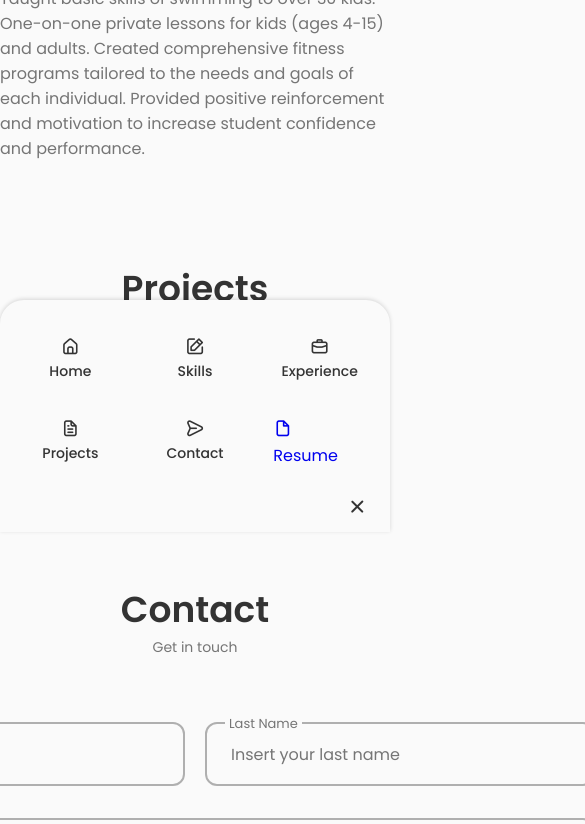
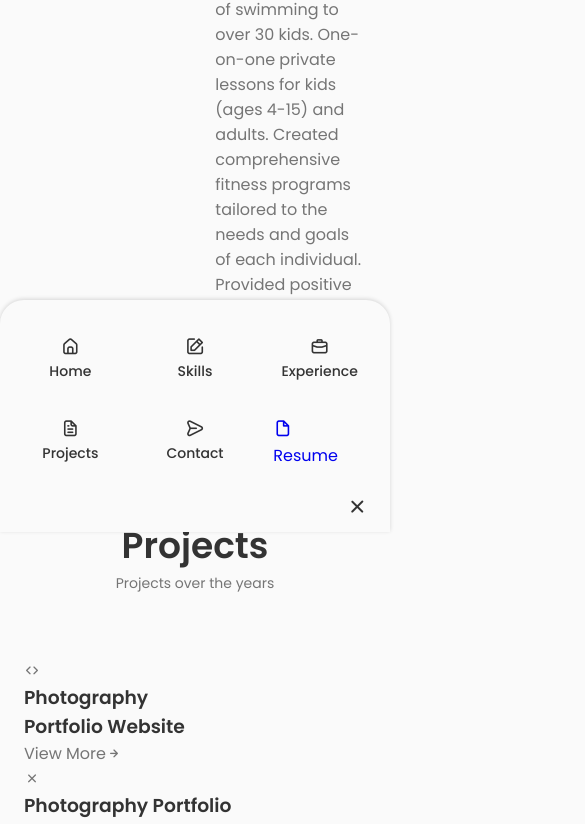
Before and after one commit to kohkikita/personal-portfolio-website, a React (Create React App) app: page / in a window 390 px wide. Shown: the part 1156-1980 px from the top of the page, 585 px wide, since content can reach past the window. Built offline with nearby package versions, Linux system fonts and the light colour scheme.

Commit message:
fixed contacts. finished html for projects

```diff
--- a/src/components/contact/Contact.jsx
+++ b/src/components/contact/Contact.jsx
@@ -29,11 +29,10 @@ const Contact = () => {
             <h2 className="section__title" id='skills'>Contact</h2>
             <span className="section__subtitle">Get in touch</span>
 
-            <div className="contact__container grid">
-                <div className="contact__card">
+            <div className="contact__container container grid">
                 <form className='contact__form' ref={form} onSubmit={sendEmail}>
                     <div className="contact__form-name">
-                            <div className="contact__form-div contact__form-name">
+                        <div className="contact__form-div">
                             <label className="contact__form-tag">First Name</label>
                             <input
                             type="text"
@@ -42,7 +41,7 @@ const Contact = () => {
                             placeholder='Insert your first name'
                             />
                         </div>
-                            <div className="contact__form-div contact__form-name">
+                        <div className="contact__form-div">
                             <label className="contact__form-tag">Last Name</label>
                             <input
                             type="text"
@@ -100,7 +99,6 @@ const Contact = () => {
                     </button>
                 </form>
             </div>
-            </div>
         </section>
     )
 }
--- a/src/components/contact/contact.css
+++ b/src/components/contact/contact.css
@@ -2,18 +2,13 @@
     justify-content: center;
     column-gap: 6rem;
     padding-bottom: 3rem;
-}
-
-
-.contact__card {
-    background-color: var(--container--color);
-    text-align: center;
-
+    grid-template-columns: 1fr;
 }
 
 .contact__form {
-    width: 800px;
-
+    margin: 0 auto;
+    width: 80%;
+    text-align: center;
 }
 
 .contact__form-div {
@@ -51,7 +46,7 @@
     height: 11rem;
 }
 
-.contact__form-area textarea{
+.contact__form-area textarea {
     resize: none;
 }
 
@@ -61,26 +56,69 @@
     gap: 20px;
 }
 
-
-
 /*===== BREAKPOINTS =====*/
 
-  /* For larger Devices */
+/* For larger devices */
 @media screen and (max-width: 992px) {
+    .contact__container {
+        column-gap: 4rem; /* Adjust column gap */
+    }
 
+    .contact__card {
+        padding: 1rem; /* Adjust padding */
+    }
 }
 
 /* For medium devices */
 @media screen and (max-width: 768px) {
+    .contact__container {
+        column-gap: 2rem; /* Reduce column gap */
+    }
 
+    .contact__card {
+        padding: 0.5rem; /* Further adjust padding */
+    }
 
+    .contact__form-area {
+        height: 8rem; /* Adjust textarea height */
+    }
 
+    .contact__form-name {
+        grid-template-columns: 1fr; /* Stack grid columns */
+        gap: 10px; /* Reduce gap */
     }
-  @media screen and (max-width: 576px) {
-
 }
 
 /* For small devices */
+@media screen and (max-width: 576px) {
+    .contact__container {
+        column-gap: 1rem; /* Further reduce column gap */
+    }
+
+    .contact__card {
+        padding: 0.5rem; /* Adjust padding */
+    }
+
+    .contact__form-area {
+        height: 6rem; /* Adjust textarea height */
+    }
+
+    .contact__form-input {
+        padding: 1rem; /* Adjust padding inside input */
+    }
+}
+
+/* For very small devices */
 @media screen and (max-width: 350px) {
+    .contact__container {
+        column-gap: 0.5rem; /* Minimal column gap */
+    }
 
+    .contact__form-area {
+        height: 5rem; /* Adjust textarea height */
     }
+
+    .contact__form-input {
+        padding: 0.75rem; /* Further adjust padding */
+    }
+}
--- a/src/components/experience/Experience.jsx
+++ b/src/components/experience/Experience.jsx
@@ -6,10 +6,10 @@ const Experience = () => {
         <h1 className="section__title">Work Experience</h1>
         <span className="section__subtitle">My Journey</span>
 
-        <div className="experience__container">
+        <div className="experience__container container grid">
             <div className="company__year">
                 <h2 className="experience__company">Cyan Swim Academy</h2>
-                <h3 className="experience__year">2021 - Present</h3>
+                <h3 className="experience__year">2021 - 2024</h3>
             </div>
 
             <div className="title__description">
--- a/src/components/experience/experience.css
+++ b/src/components/experience/experience.css
@@ -1,46 +1,15 @@
 .experience__container {
-    display: flex;
-    justify-content: space-around;
-    max-width: 800;
-}
-.company__year {
-    display: flex;
-    flex-direction: column;
-}
-
-.title__description {
-    display: flex;
-    flex-direction: column;
-    max-width: 500px;
-    margin-bottom: var(--mb-0-25);
-}
-
-.experience__title {
-    margin-bottom: var(--mb-0-25);
-}
-
-.experience__company {
-    margin-bottom: var(--mb-0-25);
+    grid-template-columns: 1fr 0.9fr;
 }
 
   /*===== BREAKPOINTS =====*/
 
   /* For larger Devices */
   @media screen and (max-width: 992px) {
-    .experience__container {
-        grid-template-columns: 100px repeat(2, 1fr);
-        column-gap: 1.25rem;
-    }
   }
 
   /* For medium devices */
   @media screen and (max-width: 768px) {
-    .experience__container {
-        grid-template-columns: 0.5fr 3fr;
-        padding-top: 3.5rem;
-        display: initial;
-        align-items: center;
-    }
   }
 
   /* For small devices */
--- a/src/components/projects/Projects.jsx
+++ b/src/components/projects/Projects.jsx
@@ -8,10 +8,100 @@ const Projects = () => {
         <span className="section__subtitle">Projects over the years</span>
 
         <div className="skills__container container grid">
-          <div className="skills__card">
-            <img src="" alt="" />
-            <h2 className="skills__title">Personal Portfolio Website</h2>
-            <p className="skills__description">This website</p>
+          <div className="skills__content">
+            <div>
+              <i className="uil uil-arrow service__icon"></i>
+              <h3 className="skills__title">Photography <br /> Portfolio Website</h3>
+            </div>
+
+            <span className="skills__button">
+              View More
+              <i className="uil uil-arrow-right skills__button-icon"></i>
+            </span>
+
+            <div className="skills__modal">
+              <div className="skills__modal-content">
+                <i className="uil uil-times skills__modal-close"></i>
+
+                <img src="" alt="" className="skills__modal-image" />
+                <h3 className="skills__modal-title">Photography Portfolio</h3>
+                <p className="services__modal-description">
+                  Aug 2024 - Present
+                </p>
+
+                <ul className="services__modal-services grid">
+                  <li className="services__modal-service">
+                    <i className="uil uil-check-circle services__modal-icon"></i>
+                    <p className="services__modal-info">
+                    Created detailed mockups using Figma and hand-drawings to bring the client's vision to life.
+                    </p>
+                  </li>
+
+                  <li className="services__modal-service">
+                    <i className="uil uil-check-circle services__modal-icon"></i>
+                    <p className="services__modal-info">
+                    Developed a dynamic photography business website using React to create a platform that improved user engagement.
+                    </p>
+                  </li>
+                </ul>
+
+              </div>
+            </div>
+          </div>
+
+          <div className="skills__content">
+            <div>
+              <i className="uil uil-arrow service__icon"></i>
+              <h3 className="skills__title">Personal <br /> Portfolio Website</h3>
+            </div>
+
+            <span className="skills__button">
+              View More
+              <i className="uil uil-arrow-right skills__button-icon"></i>
+            </span>
+
+            <div className="skills__modal">
+              <div className="skills__modal-content">
+                <i className="uil uil-times skills__modal-close"></i>
+
+                <img src="" alt="" className="skills__modal-image" />
+                <h3 className="skills__modal-title">Personal Portfolio</h3>
+                <p className="services__modal-description">
+                  July 2024 - Present
+                </p>
+
+                <ul className="services__modal-services grid">
+                  <li className="services__modal-service">
+                    <i className="uil uil-check-circle services__modal-icon"></i>
+                    <p className="services__modal-info">
+                      Created dynamic and interactive web application with React Framework.
+                    </p>
+                  </li>
+
+                  <li className="services__modal-service">
+                    <i className="uil uil-check-circle services__modal-icon"></i>
+                    <p className="services__modal-info">
+                      Implemented seamless user experience across various devices with responsive design principles.
+                    </p>
+                  </li>
+
+                  <li className="services__modal-service">
+                    <i className="uil uil-check-circle services__modal-icon"></i>
+                    <p className="services__modal-info">
+                      Achieved a clean and modern user interface with a focus on intuitive navigation and accessibility.
+                    </p>
+                  </li>
+
+                  <li className="services__modal-service">
+                    <i className="uil uil-check-circle services__modal-icon"></i>
+                    <p className="services__modal-info">
+                      Integrated a contact form using Email.js to enable users to send messages directly from the website.
+                    </p>
+                  </li>
+                </ul>
+
+              </div>
+            </div>
           </div>
         </div>
 
```
Also changed, not shown: 1 other file (tests, documents, lock files or other folders). Lines whose indentation alone changed are shown as unchanged.
